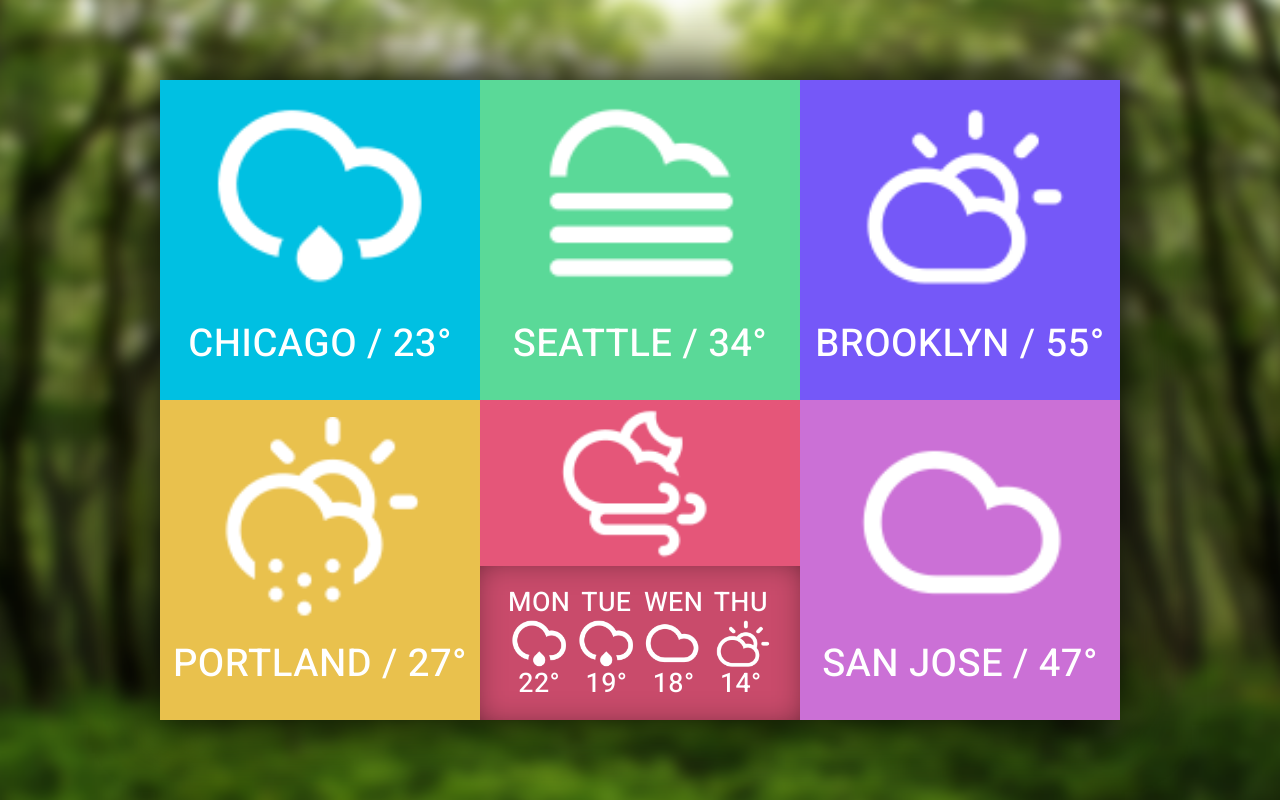
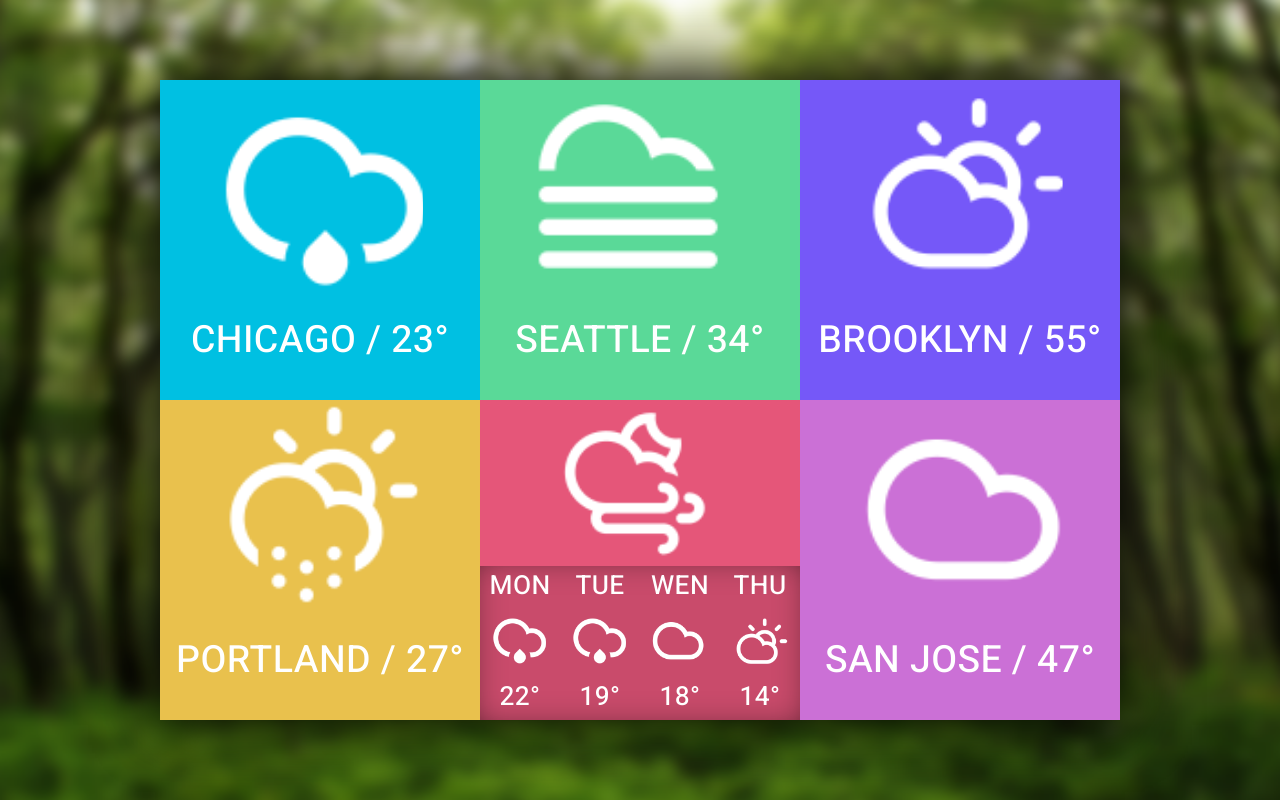
Before and after one commit to Tktenshi/widget, a plain HTML site: page index.html in a window 1280 px wide. Drawn offline with Linux system fonts and the light colour scheme.

Commit message:
реализация float не работает вертикальное центрирование

```diff
--- a/index.html
+++ b/index.html
@@ -4,46 +4,60 @@
     <meta charset="utf-8">
     <title>Weather widget</title>
     <link href="styles/normalize.css" rel="stylesheet">
-    <link href="styles/grid.css" rel="stylesheet">
-    <link href="styles/-ms-grid.css" rel="stylesheet" media="screen and (-ms-high-contrast: active), (-ms-high-contrast: none)"> <!-- IE10 IE11 -->
-</head>
+    <link href="styles/float.css" rel="stylesheet">
 <body>
 <div class=main-widget>
-    <div class="block main-widget_block-square light-blue">
-        <div class="main-widget_img img--cloud-rain"></div>
+    <div class="main-widget_square light-blue">
+        <div class="main-widget_square-img sprite img--cloud-rain"></div>
         <span>CHICAGO / 23&#176;</span>
     </div>
-    <div class="block main-widget_block-square green">
-        <div class="main-widget_img img--cloud-fog"></div>
+    <div class="main-widget_square green">
+        <div class="main-widget_square-img sprite img--cloud-fog"></div>
         <span>SEATTLE / 34&#176;</span>
     </div>
-    <div class="block main-widget_block-square blue">
-        <div class="main-widget_img img--cloud-sun"></div>
+    <div class="main-widget_square blue">
+        <div class="main-widget_square-img sprite img--cloud-sun"></div>
         <span>BROOKLYN / 55&#176;</span>
     </div>
-    <div class="block main-widget_block-square orange">
-        <div class="main-widget_img img--cloud_sun-snow"></div>
+    <div class="main-widget_square orange">
+        <div class="main-widget_square-img sprite img--cloud_sun-snow"></div>
         <span>PORTLAND / 27&#176;</span>
     </div>
-    <div class="block main-widget_block-square block-square--extend red">
-        <div class="main-widget_img--small img--cloud-cat"></div>
-        <ul class="block square_details dark-red">
+    <div class="main-widget_square red">
+        <div class="main-widget_square-img--small sprite img--cloud-cat"></div>
+        <ul class="main-widget_details dark-red">
+            <li>
+                <ul class="main-widget_details-rectangle">
                     <li><span>MON</span></li>
-            <li class="details-rectangle_img img--cloud-rain-small"></li>
+                    <li class="main-widget_details-rectangle-img sprite img--cloud-rain-small"></li>
                     <li><span>22&#176;</span></li>
+                </ul>
+            </li>
+            <li>
+                <ul class="main-widget_details-rectangle">
                     <li><span>TUE</span></li>
-            <li class="details-rectangle_img img--cloud-rain-small"></li>
+                    <li class="main-widget_details-rectangle-img sprite img--cloud-rain-small"></li>
                     <li><span>19&#176;</span></li>
+                </ul>
+            </li>
+            <li>
+                <ul class="main-widget_details-rectangle">
                     <li><span>WEN</span></li>
-            <li class="details-rectangle_img img--cloud-small"></li>
+                    <li class="main-widget_details-rectangle-img sprite img--cloud-small"></li>
                     <li><span>18&#176;</span></li>
+                </ul>
+            </li>
+            <li>
+                <ul class="main-widget_details-rectangle">
                     <li><span>THU</span></li>
-            <li class="details-rectangle_img img--cloud-sun-small"></li>
+                    <li class="main-widget_details-rectangle-img sprite img--cloud-sun-small"></li>
                     <li><span>14&#176;</span></li>
                 </ul>
+            </li>
+        </ul>
     </div>
-    <div class="block main-widget_block-square violet">
-        <div class="main-widget_img img--cloud"></div>
+    <div class="main-widget_square violet">
+        <div class="main-widget_square-img sprite img--cloud"></div>
         <span>SAN JOSE / 47&#176;</span>
     </div>
 </div>
--- /dev/null
+++ b/styles/float.css
@@ -0,0 +1,203 @@
+@import url('https://fonts.googleapis.com/css?family=Heebo:500');
+
+html, body {
+    font: 500 17px 'Heebo', sans-serif;
+    font-stretch: ultra-expanded;
+    color: white;
+    letter-spacing: 0.4px;
+    height: 100%;
+}
+
+body {
+    background: fixed url('../img/background.png') no-repeat center center;
+    -moz-background-size: cover;
+    -o-background-size: cover;
+    -webkit-background-size: cover;
+    background-size: cover;
+}
+
+.main-widget {
+    height: 409px;
+    width: 612px;
+    position: absolute;
+    top: 50%;
+    left: 50%;
+    -moz-transform: translate(-50%, -50%);
+    -ms-transform: translate(-50%, -50%);
+    -o-transform: translate(-50%, -50%);
+    -webkit-transform: translate(-50%, -50%);
+    transform: translate(-50%, -50%);
+    -moz-box-shadow: 0 0 55px 5px black;
+    -o-box-shadow: 0 0 55px 5px black;
+    -webkit-box-shadow: 0 0 55px 5px black;
+    box-shadow: 0 0 55px 5px black;
+}
+
+.main-widget_square {
+    float: left;
+    height: 50%;
+    width: 33.33334%;
+    text-align: center;
+    /*padding-top: calc(70px - 2rem);*/
+    /*box-sizing: border-box;*/
+}
+
+.main-widget_details {
+    height: 48%;
+    width: 100%;
+    -moz-box-shadow: inset 0 0 40px -20px black;
+    -o-box-shadow: inset 0 0 40px -20px black;
+    -webkit-box-shadow: inset 0 0 40px -20px black;
+    box-shadow: inset 0 0 40px -20px black;
+}
+
+.main-widget_details-rectangle {
+    float: left;
+    font-size: 0.7rem;
+    height: 100%;
+    width: 25%;
+}
+
+.sprite {
+    background: url('../img/icons-sprite.PNG') no-repeat center center;
+    margin: auto;
+}
+
+.main-widget_square-img {
+    height: 6.2rem;
+    width: 5.5rem;
+    -moz-background-size: 33.85rem;
+    -o-background-size: 33.85rem;
+    -webkit-background-size: 33.85rem;
+    background-size: 33.85rem;
+}
+
+.main-widget_square-img--small {
+    height: 52%;
+    width: 4.35rem;
+    -moz-background-size: 27.7rem;
+    -o-background-size: 27.7rem;
+    -webkit-background-size: 27.7rem;
+    background-size: 27.7rem;
+}
+
+.main-widget_details-rectangle-img {
+    height: 1.9rem;
+    width: 1.6rem;
+    -moz-background-size: 9rem;
+    -o-background-size: 9rem;
+    -webkit-background-size: 9rem;
+    background-size: 9rem;
+}
+
+ul {
+    margin: 0;
+    padding: 0;
+}
+
+.main-widget_details li {
+    list-style-type: none; /* Убираем маркеры */
+}
+
+.img--cloud-rain {
+    background-position: -11rem 0.05rem;
+}
+
+.img--cloud-fog {
+    background-position: -17.2rem -0.35rem;
+}
+
+.img--cloud-sun {
+    background-position: -22.3rem -0.45rem;
+}
+
+.img--cloud_sun-snow {
+    background-position: -5.2rem -0.4rem;
+}
+
+.img--cloud {
+    background-position: -28.2rem -0.25rem;
+}
+
+.img--cloud-cat {
+    background-position: -0.1rem;
+}
+
+.img--cloud-rain-small {
+    background-position: -2.9rem;
+}
+
+.img--cloud-small {
+    background-position: -7.5rem;
+}
+
+.img--cloud-sun-small {
+    background-position: -5.87rem;
+}
+
+.light-blue {
+    background-color: #00C0E2;
+}
+
+.green {
+    background-color: #5AD998;
+}
+
+.blue {
+    background-color: #7558F8;
+}
+
+.orange {
+    background-color: #E9C14D;
+}
+
+.red {
+    background-color: #E55679;
+}
+
+.dark-red {
+    background-color: #C94B6B;
+}
+
+.violet {
+    background-color: #CB70D6;
+}
+
+@media screen and (max-width: 1200px) and (orientation: landscape), screen and (max-device-width: 1200px) and (orientation: landscape) {
+    body, html {
+        font-size: 4.7vh;
+    }
+
+    .main-widget {
+        max-width: 95vw;
+        max-height: calc(95vw / 3 * 2);
+        height: 80vh;
+        width: calc(80vh / 2 * 3);
+        /*border: 3px solid red;*/
+    }
+}
+
+@media screen and (orientation: portrait) {
+    body, html {
+        font-size: 4.9vw;
+    }
+
+    .main-widget {
+        max-height: 95vh;
+        max-width: calc(95vh / 3 * 2);
+        height: calc(80vw / 2 * 3);
+        width: 80vw;
+        /*border: 3px solid blue;*/
+    }
+
+    .main-widget_square {
+        width: 50%;
+        height: 33.33334%;
+    }
+}
+
+@media screen and (min-aspect-ratio: 1/1) and (max-aspect-ratio: 12/10), screen and (min-device-aspect-ratio: 8/10) and (max-device-aspect-ratio: 1/1), screen and (min-aspect-ratio: 8/10) and (max-aspect-ratio: 1/1) {
+    body, html {
+        font-size: 3.9vmin;
+    }
+}
```
Also changed, not shown: index2.html (added, +51 -0 lines). Lines whose indentation alone changed are shown as unchanged.
